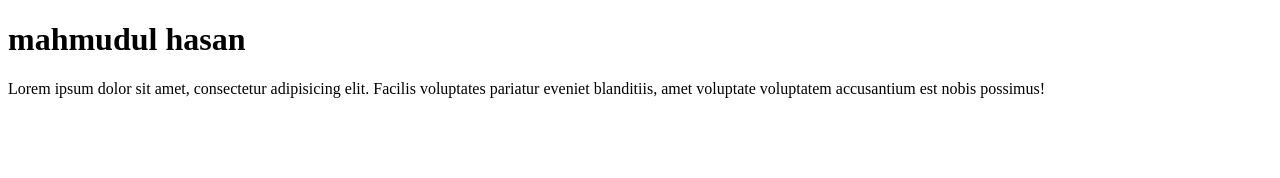
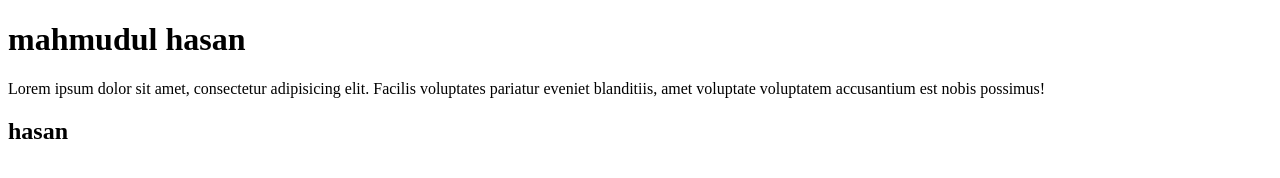
Before and after one commit to mahmud225500/-first-projects, a plain HTML site: page index.html in a window 1280 px wide. Drawn offline with Linux system fonts and the light colour scheme.

Commit message:
Update index.html

```diff
--- a/index.html
+++ b/index.html
@@ -8,5 +8,6 @@
 <body>
     <h1>mahmudul hasan</h1>
     <p>Lorem ipsum dolor sit amet, consectetur adipisicing elit. Facilis voluptates pariatur eveniet blanditiis, amet voluptate voluptatem accusantium est nobis possimus!</p>
+    <h2>hasan</h2>
 </body>
 </html>
```
